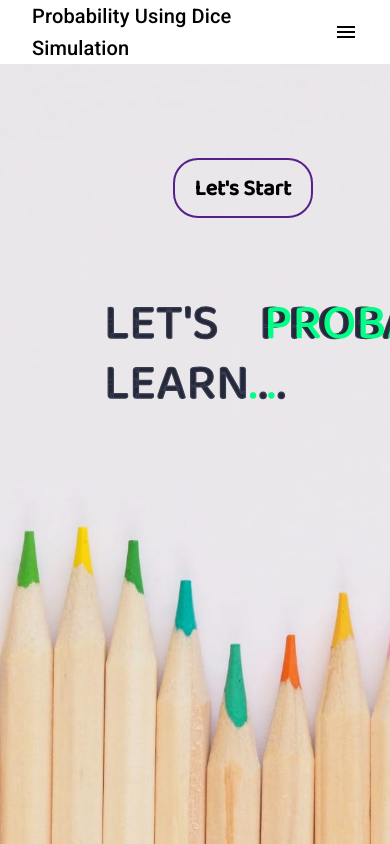
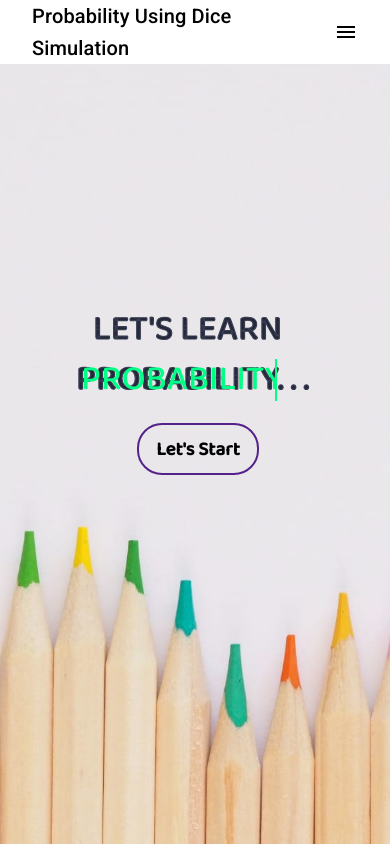
Before and after one commit to vedantkesharia/vedant1_cdac, a React (Create React App) app: page / in a window 390 px wide. Built offline with nearby package versions, Linux system fonts and the light colour scheme.

Commit message:
commit 8th aug

```diff
--- a/public/index.html
+++ b/public/index.html
@@ -31,7 +31,7 @@
     href="https://fonts.googleapis.com/css2?family=Baloo+Bhai+2:wght@500&family=Josefin+Sans:wght@400;500&family=Montserrat:wght@400;500;700&family=Poppins:wght@300;400;500&family=Roboto:ital,wght@0,300;0,500;0,700;1,300;1,400&display=swap"
     rel="stylesheet">
   <link rel="stylesheet" href="https://fonts.googleapis.com/css?family=Roboto:300,400,500,700&display=swap" />
-  <title>React App</title>
+  <title>Virtual Lab-Probability using dice simulation</title>
   <!-- <script src="https://cdn.tailwindcss.com"></script>
     <link href="https://cdnjs.cloudflare.com/ajax/libs/flowbite/1.6.5/flowbite.min.css" rel="stylesheet" /> -->
 </head>
--- a/src/components/About.js
+++ /dev/null
@@ -1,11 +0,0 @@
-import React from 'react'
-
-const About = () => {
-  return (
-    <div>
-      This is about page
-    </div>
-  )
-}
-
-export default About
--- a/src/components/Navbar.jsx
+++ b/src/components/Navbar.jsx
@@ -16,7 +16,7 @@ import HomeIcon from '@mui/icons-material/Home';
 import CatchingPokemonIcon from '@mui/icons-material/CatchingPokemon';
 import MenuIcon from '@mui/icons-material/Menu';
 import { Link } from 'react-router-dom';
-import '../index.css'; // Import the custom CSS file
+// import '../index.css'; // Import the custom CSS file
 
 export const MuiNavbar = () => {
   const [menuOpen, setMenuOpen] = useState(false);
--- a/src/index.css
+++ b/src/index.css
@@ -476,12 +476,12 @@ a:hover {
   cursor: pointer;
 }
 
-.simulation-card {
+/*.simulation-card {
   /* transform: translateY(-100%);
   transition: 0.7s; */
-  transform-style: flat;
-  transition: transform 0.5s ease-in-out;
-}
+  /* transform-style: flat;
+  transition: transform 0.5s ease-in-out;} */
+
 
 /* .simulation-card.slide-in {
   transform: translateY(0);
@@ -730,6 +730,7 @@ display: flex;
   text-align: left;
   width: 60%;
   margin-top: 20px;
+  box-shadow: 0 4px 16px 0 rgba(31, 38, 135, 0.37);
 }
 
 .question {
@@ -988,133 +989,8 @@ display: flex;
 }
 
 
-/* .button111:focus{
-  background-color:#01fe87 ;
-} */
- /* .button10{
-  display: block;
-  position: fixed;
-  font-family: 'Baloo Bhai 2', cursive;
-  font-style: bold;
-  font-size: 22px;
-  width:140px;
-  height: 60px;
-  padding:13px  ;
-  text-align: center;
-  margin: 20px 10px;
-  border-radius: 25px;
-  font-weight:bold;
-  border: 2px solid #009688;
-  background: transparent;
-  cursor: pointer;
-  overflow: hidden;
-  color:black;
-  margin-top: 240px;
-  margin-left: 570px;
-}
 
-span{
-  background-color: #009688;
-
-  height:100%;
-  width:0;
-  border-radius: 25px;
-  position: absolute;
-  left:0;
-  bottom: 0;
-  z-index:-1;
-  transition: 0.5s;
-}
-.button10:hover span{
-  width:100%;
-
-}
-.button10:hover{
-  border:none;
-
-}
-
-.home{
-
-  position: fixed;
-  display: flex;
-  justify-content: center;
-  align-items: center;
-  min-height: 70vh;
-  margin: auto;
-  background-attachment:fixed;
-  background-size: cover;
-  margin-left: 345px;
-}
-.home2{
-
-position: relative;
-font-style: bold;
-font-size: 50px;
-color: #252839;
--webkit-text-stroke: 0.3vw #383d52;
-text-transform: uppercase;
-font-family: 'Baloo Bhai 2', cursive;
-padding-left: 10px;
-background-attachment:fixed;
-background-size: cover;
-}
-
-
-.home2::after{
-  text-indent: 15px;
-content:attr(data-text);
-position: absolute;
-top:0;
-left:0;
-width:0;
-height:100%;
-color:#01fe87;
--webkit-text-stroke: 0vw #383d52;
-border-right: 2px solid #01fe87;
-overflow:hidden;
-animation: animate 6s linear infinite;
-background-attachment:fixed;
-}
-
-.home3{
-
-  position: block;
-  font-style: bold;
-  font-size: 50px;
-  color: #252839;
-  -webkit-text-stroke: 0.3vw #383d52;
-  text-transform: uppercase;
-  font-family: 'Baloo Bhai 2', cursive;
-
-  background-size: cover;
-  }  */
-
-  /* @media (max-width: 768px) {
-    .home {
-      min-height: 50vh;
-      margin-top: 10%;
-      margin-left: 5%;
-    }
-
-
-
-    .button10 {
-      margin-top: 5%;
-      margin-left: 25%;
-    }
-  } */
-
-  /* For screens smaller than 576px */
-  /* @media (max-width: 576px) {
-
-    .button10 {
-      margin-top: 5%;
-      margin-left: 15%;
-    }
-  } */
-
-  /* media queries */
+  /* media queries1 */
   @media (max-width: 700px) {
     .nav-links {
       display: none;
@@ -1134,3 +1010,387 @@ background-attachment:fixed;
       display: flex;
     }
   }
+
+
+/* media queries2 */
+@media (max-width: 1500px){
+  /* .button10{
+    margin-top: 23%;
+  } */
+}
+
+@media (max-width: 1400px){
+  /* .button10{
+    margin-top: 24%;
+  } */
+}
+@media (max-width: 1200px){
+  .button10{
+    margin-top: 23%;
+  }
+}
+@media (max-width: 1120px){
+  .button10{
+    margin-top: 26%;
+  }
+}
+@media (max-width: 990px){
+  .text2_teams{
+    /* align-items: center; */
+    height:80px;
+    width:575px;
+    display: inline;
+    /* border-radius: 8px; */
+    box-shadow: 10px 10px 8px #888888;
+    border-bottom-left-radius:10px;
+    border-top-right-radius:10px;
+    border-bottom-right-radius:10px;
+  }
+  .img_scientist{
+    height: 300px;
+    width:300px;
+    align-items: center;
+    display: inline;
+    margin-left: 20px;
+  }
+  #home{
+    display: flex;
+    flex-direction: row;
+    align-items: center;
+    justify-content: center;
+    margin-left: 18%;
+  }
+    .button10{
+      margin-top: 28%;
+      margin-left: 42%;
+    }
+}
+
+@media (max-width: 915px){
+  .text2_teams{
+    /* align-items: center; */
+    height:80px;
+    width:500px;
+    display: inline;
+    /* border-radius: 8px; */
+    box-shadow: 10px 10px 8px #888888;
+    border-bottom-left-radius:10px;
+    border-top-right-radius:10px;
+    border-bottom-right-radius:10px;
+  }
+  .img_scientist{
+    height: 300px;
+    width:300px;
+    align-items: center;
+    display: inline;
+    margin-left: 20px;
+  }
+  .button10{
+    margin-top: 30%;
+  }
+}
+
+
+  @media (max-width : 850px){
+    #home{
+      display: flex;
+      flex-direction: column;
+      align-items: center;
+      justify-content: center;
+      margin-left: 28%;
+    }
+    .bgimg{
+      /* width: '100%'; */
+      height: '100%';
+      background-size: 'cover';
+      background-repeat: 'no-repeat';
+      background-position: 'center';
+      /* background-attachment: 'fixed'; */
+      /* position:'fixed'; */
+    }
+    .button10{
+      /* margin-top: 61% ; */
+      margin-top: 58% ;
+    }
+
+    .card1{
+      display: flex;
+      align-items: center;
+      justify-content: center;
+      flex-direction: column;
+      margin: auto;
+    }
+    .resp{
+      display: flex;
+      align-items: center;
+      justify-content: center;
+      flex-direction: column;
+    }
+    .card2{
+      /* display: flex; */
+      align-items: center;
+      justify-content: center;
+      font-size: large;
+      font-weight: bold;
+      margin-left: 15px;
+    }
+    .theory_page{
+      display: flex;
+      justify-content: center;
+      flex-direction: column;
+
+    }
+    .butt1{
+      display: flex;
+      align-items: center;
+      justify-content: center;
+    }
+    .text2_teams{
+      display: none;
+      width: 0;
+    }
+
+    .img_scientist{
+      display: none;
+    }
+  }
+
+@media (max-width: 730px){
+  #home{
+    display: flex;
+    flex-direction: column;
+    align-items: center;
+    justify-content: center;
+    margin-left: 25%;
+  }
+  .button10{
+    margin-top: 46% ;
+  }
+  .simulation-card{
+    width:90%;
+    height:90%;
+  }
+}
+
+@media (max-width: 700px) {
+
+  .resp{
+    display: flex;
+    align-items: center;
+    justify-content: center;
+    flex-direction: column;
+  }
+  .button10{
+    margin-top: 62%;
+  }
+  .simulation-card{
+    width:90%;
+    height:90%;
+  }
+}
+
+@media (max-width: 650px){
+  .button10{
+    margin-top: 67% ;
+  }
+  #home{
+    /* margin-left: 12%; */
+    display: flex;
+    flex-direction: column;
+    align-items: center;
+    justify-content: center;
+  }
+  .simulation-card{
+    width:90%;
+    height:90vh !important;
+  }
+  .simulation-card button{
+    display: flex;
+    justify-content: center;
+    align-items: center;
+    height:46px;
+    width:75px;
+    margin:30px auto !important;
+  }
+}
+
+@media (max-width: 550px){
+  .button10{
+    margin-top: 71% ;
+    margin-left: 37%;
+  }
+  #home{
+    font-size: 0rem;
+    margin-left: 16%;
+    display: flex;
+    flex-direction: column;
+    align-items: center;
+    justify-content: center;
+  }
+  .simulation-card{
+    width:90%;
+    height:65vh !important;
+  }
+  .simulation-card h1{
+    font-size: 30px !important;
+  }
+  .simulation-card p{
+    font-size: 20px !important;
+  }
+  .simulation-card button{
+    display: flex;
+    justify-content: center;
+    align-items: center;
+    height:46px;
+    width:75px;
+    /* margin-right: 175px !important; */
+    margin:30px auto !important;
+  }
+}
+
+@media (max-width: 475px){
+  .button10{
+    margin-top: 50% ;
+    margin-left: 35%;
+  }
+  #home{
+    margin-left: 14%;
+    display: flex;
+    flex-direction: column;
+    align-items: center;
+    justify-content: center;
+  }
+  .simulation-card{
+    width:90%;
+    height:50vh !important;
+  }
+  .simulation-card button{
+    display: flex;
+    justify-content: center;
+    align-items: center;
+    height:46px;
+    width:75px;
+    margin:30px auto !important;
+  }
+}
+
+@media (max-width: 425px){
+  .button10{
+    margin-top: 86% ;
+    /* margin-top: 70% ; */
+    /* margin-left: 35%; */
+    justify-content: center;
+    font-size: 19px;
+    padding: 11px;
+    height: 52px;
+    width: 122px;
+  }
+  #home{
+    margin-left: 17%;
+    display: flex;
+    flex-direction: column;
+    align-items: center;
+    justify-content: center;
+  }
+  .home2{
+    font-size: 35px;
+  }
+  .home3{
+    font-size: 35px;
+  }
+  .simulation-card{
+    width:80%;
+    height:50vh !important;
+  }
+  .simulation-card h1{
+    font-size: 25px !important;
+  }
+  .simulation-card p{
+    font-size: 15px !important;
+  }
+  .simulation-card button{
+    display: flex;
+    justify-content: center;
+    align-items: center;
+    height:46px;
+    width:75px;
+    margin:40px auto !important;
+  }
+}
+@media (max-width: 380px){
+  .simulation-card{
+    width:90%;
+    height:65vh !important;
+  }
+  .simulation-card h1{
+    font-size: 25px !important;
+  }
+  .simulation-card p{
+    font-size: 15px !important;
+  }
+  .simulation-card button{
+    display: flex;
+    justify-content: center;
+    align-items: center;
+    height:46px;
+    width:75px;
+    margin:30px auto !important;
+    /* margin-left: auto !important; */
+  }
+}
+@media (max-width: 300px){
+  .home2{
+    font-size: 25px;
+  }
+  .home3{
+    font-size: 25px;
+  }
+  .button10{
+    margin-top: 90% ;
+    margin-left: 27%;
+    justify-content: center;
+    font-size: 17px;
+    padding: 9px;
+    height: 45px;
+    width: 112px;
+  }
+  .simulation-card{
+    width:90%;
+    height:65vh !important;
+  }
+  .simulation-card h1{
+    font-size: 25px !important;
+  }
+  .simulation-card p{
+    font-size: 15px !important;
+  }
+  .simulation-card button{
+    display: flex;
+    justify-content: center;
+    align-items: center;
+    height:46px;
+    width:75px;
+    margin: auto !important;
+  }
+}
+
+@media (max-width: 290px){
+  .simulation-card{
+    width:90%;
+    height:75vh !important;
+  }
+  .simulation-card h1{
+    font-size: 25px !important;
+  }
+  .simulation-card p{
+    font-size: 15px !important;
+  }
+  .simulation-card button{
+    display: flex;
+    justify-content: center;
+    align-items: center;
+    height:46px;
+    width:75px;
+    margin: auto !important;
+  }
+}
```
Also changed, not shown: src/components/Quiz.js (+26 -13 lines), src/components/Simulation1.jsx (+11 -7 lines).
